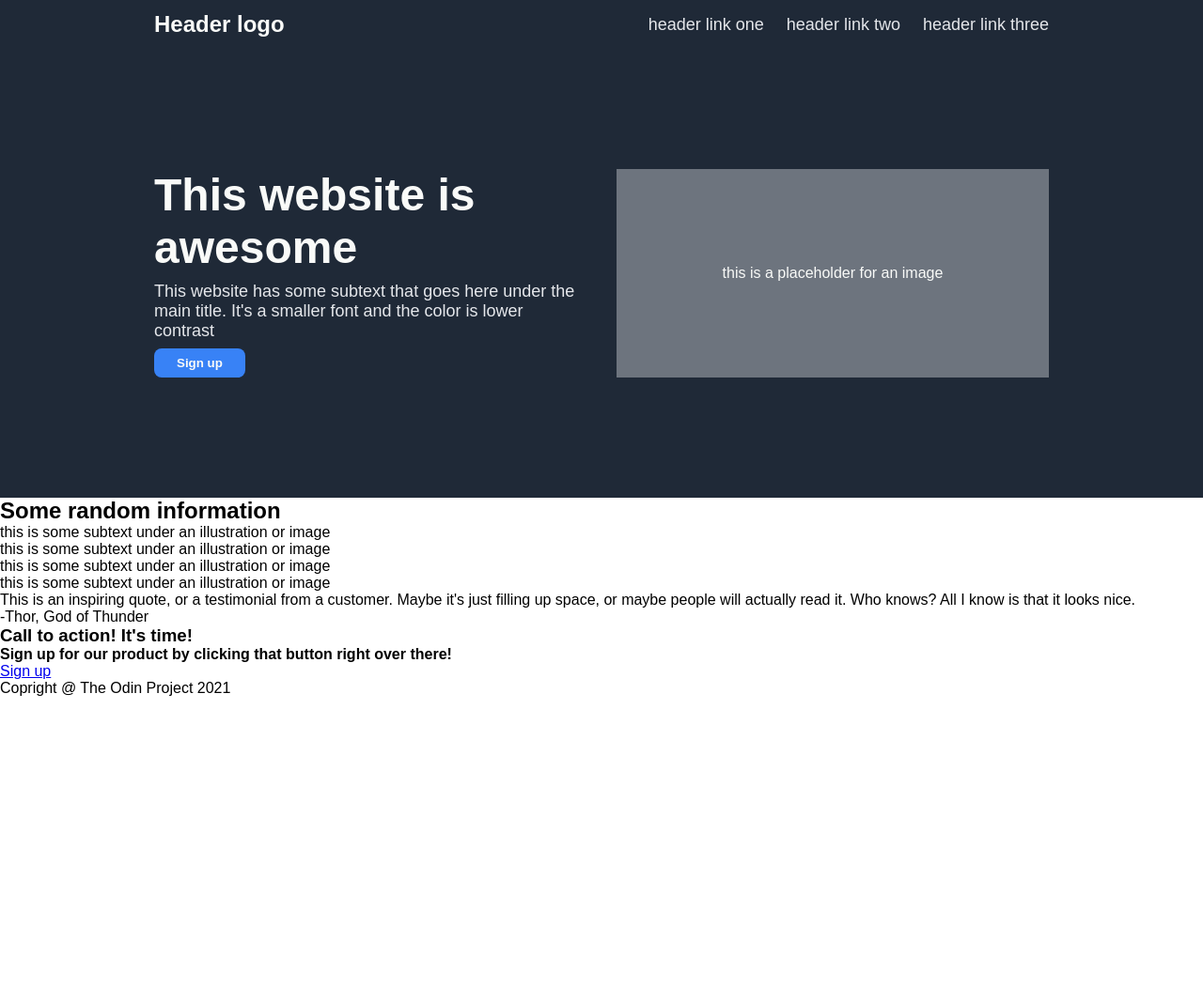
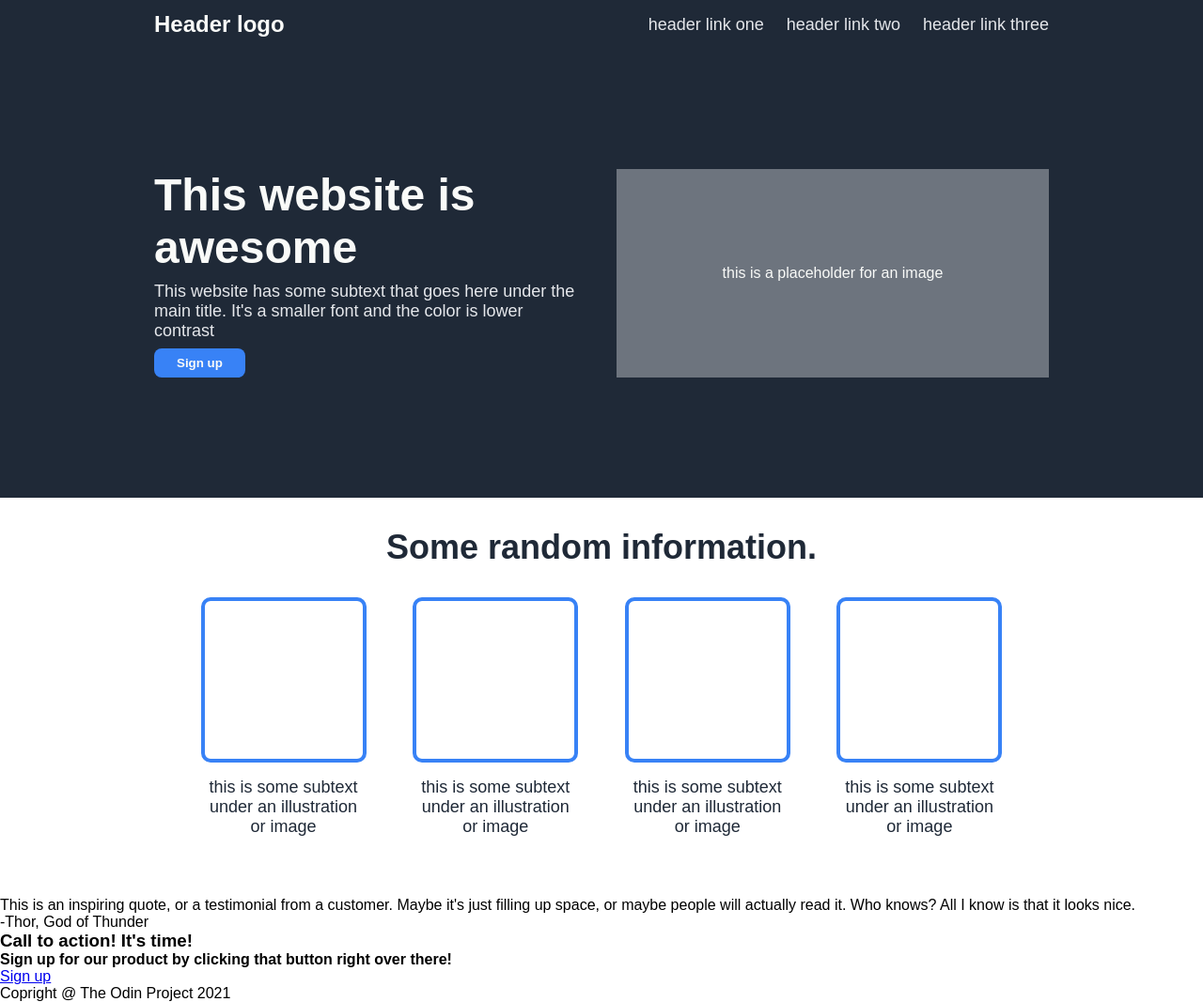
Before and after one commit to Fenroe/rewind-landing, a plain HTML site: page index.html in a window 1280 px wide. Shown: the whole page at 94% size. Before the commit the page ends 800 px from the top, so only its background shows below. Drawn offline with Linux system fonts and the light colour scheme.

Commit message:
Finished styles for features section

```diff
--- a/index.html
+++ b/index.html
@@ -34,7 +34,8 @@
         </div>
       </section>
       <section class="features-section">
-        <h2 class="features-heading">Some random information</h2>
+        <div class="features-content-container content-container">
+          <h2 class="features-heading">Some random information.</h2>
           <div class="features-container">
             <div class="feature">
               <div class="feature-image-container"></div>
@@ -59,6 +60,7 @@
               <span class="feature-text"
                 >this is some subtext under an illustration or image</span
               >
+            </div>
           </div>
         </div>
       </section>
--- a/main.css
+++ b/main.css
@@ -93,3 +93,46 @@
   cursor: pointer;
   font-weight: 700;
 }
+
+.features-content-container {
+  display: flex;
+  flex-direction: column;
+  align-items: center;
+  padding: 32px 0;
+}
+
+.features-heading {
+  font-size: 36px;
+  font-weight: 900;
+  color: #1f2937;
+}
+
+.features-container {
+  width: 100%;
+  display: flex;
+  justify-content: space-evenly;
+  padding: 32px 0;
+}
+
+.feature {
+  display: flex;
+  flex-direction: column;
+  align-items: center;
+  justify-content: center;
+  gap: 16px;
+  width: 176px;
+}
+
+.feature-image-container {
+  border: 4px solid #3882f6;
+  width: 100%;
+  aspect-ratio: 1/1;
+  border-radius: 10px;
+  align-self: flex-start;
+}
+
+.feature-text {
+  font-size: 18px;
+  text-align: center;
+  color: #1f2937;
+}
```
Lines whose indentation alone changed are shown as unchanged.
